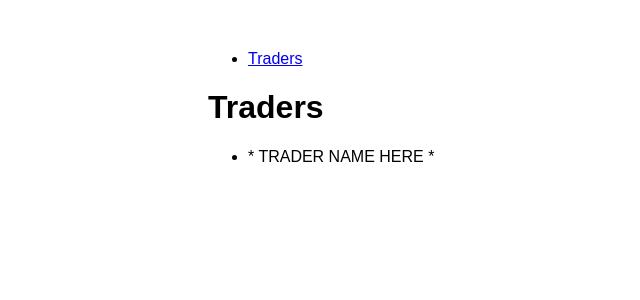
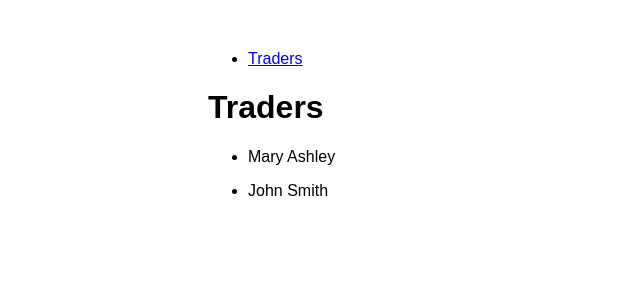
Before and after one commit to iancharlesdouglas/ng-interview, an Angular app: page /traders in a window 1280 px wide. Shown: the top 300 px of the page, without its empty margins (132-772 px from the left). Built offline with nearby package versions, Linux system fonts and the light colour scheme.

Commit message:
Created List Two Traders step (1).

```diff
--- a/apps/ng-interview/src/app/traders/traders.component.html
+++ b/apps/ng-interview/src/app/traders/traders.component.html
@@ -1,4 +1,4 @@
 <h1>Traders</h1>
-<ul>
-  <li>* TRADER NAME HERE *</li>
+<ul *ngFor='let trader of traders | async'>
+  <li>{{trader.fullName()}}</li>
 </ul>
--- a/apps/ng-interview/src/app/traders/traders.component.ts
+++ b/apps/ng-interview/src/app/traders/traders.component.ts
@@ -1,4 +1,4 @@
-import { Component } from '@angular/core';
+import { Component, OnInit } from '@angular/core';
 import { Observable } from 'rxjs';
 import { Trader } from '../model/trader';
 
@@ -7,8 +7,20 @@ import { Trader } from '../model/trader';
   templateUrl: './traders.component.html',
   styleUrls: ['./traders.component.css'],
 })
-export class TradersComponent {
-  traders: Observable<Trader[]>;
+export class TradersComponent implements OnInit {
+  traders: Observable<Trader[]> | undefined;
 
   constructor() {}
+
+  ngOnInit(): void {
+    this.traders = new Observable<Trader[]>((observer) => {
+      observer.next(
+        [
+          new Trader('trd001', 'Smith', 'John'),
+          new Trader('trd002', 'Ashley', 'Mary'),
+        ].sort((a, b) => a.familyName.localeCompare(b.familyName))
+      );
+      observer.complete();
+    });
+  }
 }
```
